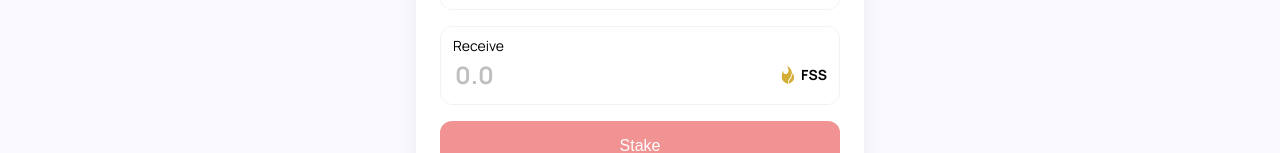
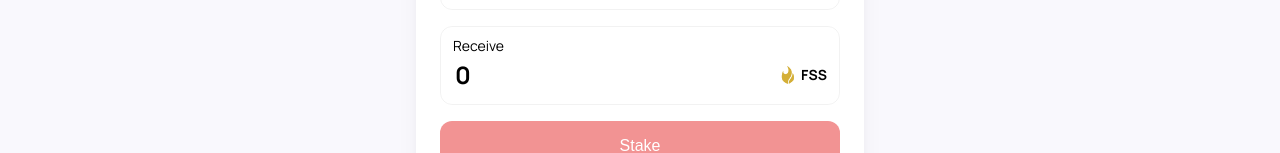
Before and after one commit to FlamaToken/Dapp, a React (Create React App) app: page / in a window 1280 px wide. Shown: the part 244-397 px from the top of the page. Built offline with nearby package versions, Linux system fonts and the light colour scheme.

Commit message:
token output

```diff
--- a/src/components/Conversor/Conversor.js
+++ b/src/components/Conversor/Conversor.js
@@ -12,6 +12,7 @@ function Conversor(props) {
 
     const [allowanceFMA, setAllowanceFMA] = useState(null);
     const [sendValue, setSendValue] = useState(0);
+    const [receiveValue, setReceiveValue] = useState(0);
     const [isStaking, setIsStaking] = useState(1);
     const [buttonLabel, setButtonLabel] = useState('Stake');
     const [loading, setLoading] = useState(false);
@@ -128,6 +129,15 @@ function Conversor(props) {
         }
     }
 
+    const tokenOutput = (value) => {
+
+        if (value = 0) {
+            setReceiveValue(sendValue*2)
+        } else if (value = 1) {
+            setReceiveValue(sendValue/2)
+        }
+    }
+
     const renderDividends = () => {
 
         return (
@@ -228,6 +238,7 @@ function Conversor(props) {
                         <input onChange={event => {
                             setSendValue(event.target.value);
                             updateButtonLabel();
+                            tokenOutput(isStaking);
                         }} id="sendItem" type="number"
                                placeholder="0.0"/>
                         {renderCoin(Deposit)}
@@ -236,7 +247,7 @@ function Conversor(props) {
                 <div className="input-wr">
                     <label for="receivedItem">Receive</label>
                     <div className="input-wr-inner">
-                        <input id="receivedItem" type="number" placeholder="0.0" disabled/>
+                        <input id="receivedItem" type="number" placeholder="0.0" value={receiveValue} disabled/>
                         {renderCoin(Receive)}
                     </div>
                 </div>
```
